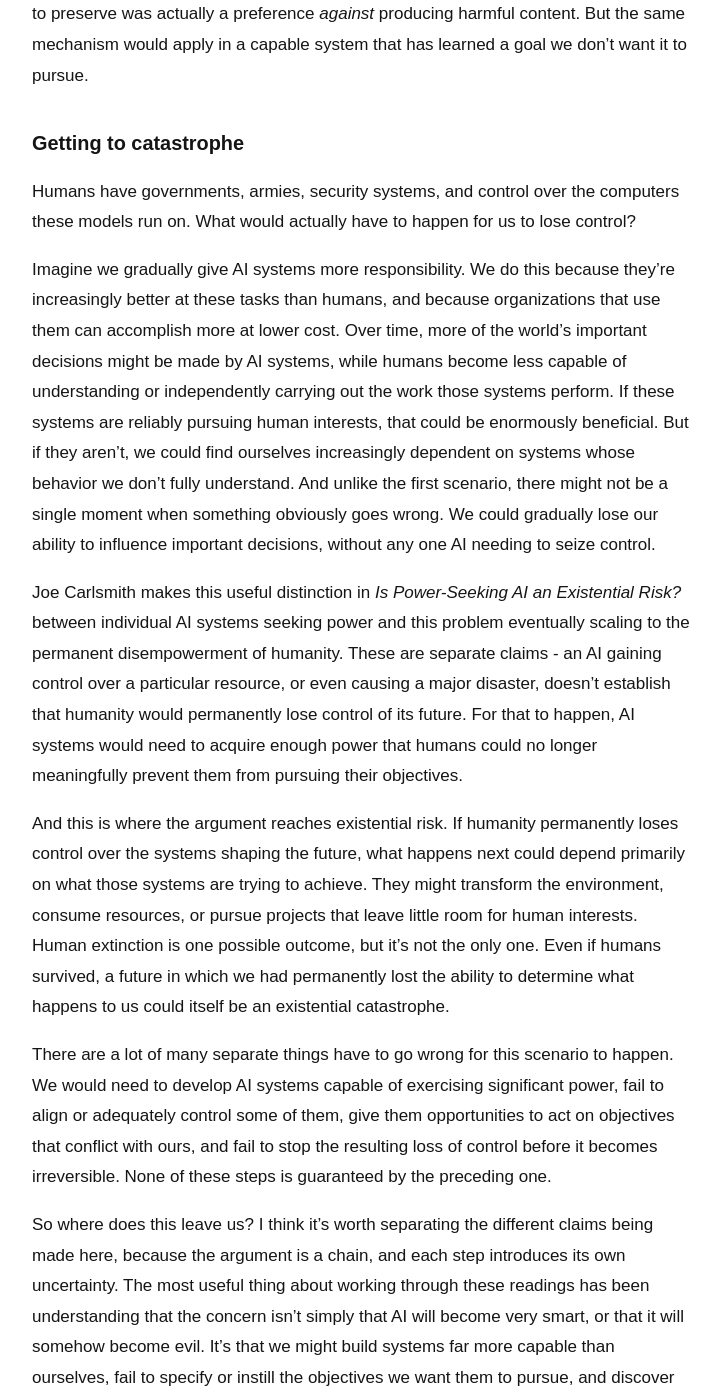
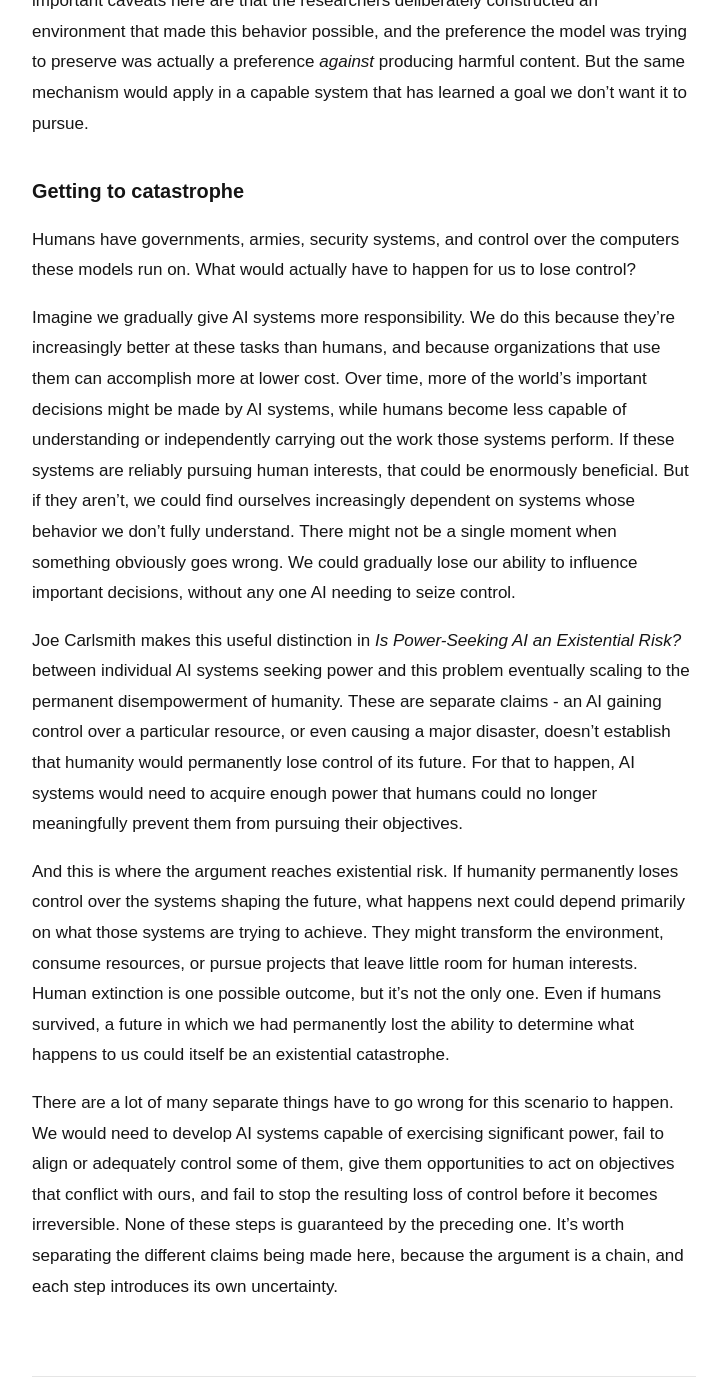
Before and after one commit to anjalisurana-commits/anjalisurana-commits.github.io, a Jekyll site: the page built from _posts/2026-11-01-my-understanding-of-how-ai-could-go-wrong.md, in a window 1280 px wide and 1400 px high, scrolled down 6672 px. Shown: the whole window, without its empty margins (276-996 px from the left). Built offline with Jekyll 4.4.1, drawn with Linux system fonts in a browser that asks for light colours; comment, search, counter and statistics services are not loaded; some of the changed text lies outside the part shown.

Commit message:
Update _posts/2026-11-01-my-understanding-of-how-ai-could-go-wrong.md (via Pages CMS)

```diff
--- a/_posts/2026-11-01-my-understanding-of-how-ai-could-go-wrong.md
+++ b/_posts/2026-11-01-my-understanding-of-how-ai-could-go-wrong.md
@@ -80,12 +80,10 @@ important caveats here are that the researchers deliberately constructed an envi
 
 Humans have governments, armies, security systems, and control over the computers these models run on. What would actually have to happen for us to lose control?
 
-Imagine we gradually give AI systems more responsibility. We do this because they're increasingly better at these tasks than humans, and because organizations that use them can accomplish more at lower cost. Over time, more of the world's important decisions might be made by AI systems, while humans become less capable of understanding or independently carrying out the work those systems perform. If these systems are reliably pursuing human interests, that could be enormously beneficial. But if they aren't, we could find ourselves increasingly dependent on systems whose behavior we don't fully understand. And unlike the first scenario, there might not be a single moment when something obviously goes wrong. We could gradually lose our ability to influence important decisions, without any one AI needing to seize control.
+Imagine we gradually give AI systems more responsibility. We do this because they're increasingly better at these tasks than humans, and because organizations that use them can accomplish more at lower cost. Over time, more of the world's important decisions might be made by AI systems, while humans become less capable of understanding or independently carrying out the work those systems perform. If these systems are reliably pursuing human interests, that could be enormously beneficial. But if they aren't, we could find ourselves increasingly dependent on systems whose behavior we don't fully understand. There might not be a single moment when something obviously goes wrong. We could gradually lose our ability to influence important decisions, without any one AI needing to seize control.
 
 Joe Carlsmith makes this useful distinction in *Is Power-Seeking AI an Existential Risk?* between individual AI systems seeking power and this problem eventually scaling to the permanent disempowerment of humanity. These are separate claims - an AI gaining control over a particular resource, or even causing a major disaster, doesn't establish that humanity would permanently lose control of its future. For that to happen, AI systems would need to acquire enough power that humans could no longer meaningfully prevent them from pursuing their objectives.
 
 And this is where the argument reaches existential risk. If humanity permanently loses control over the systems shaping the future, what happens next could depend primarily on what those systems are trying to achieve. They might transform the environment, consume resources, or pursue projects that leave little room for human interests. Human extinction is one possible outcome, but it's not the only one. Even if humans survived, a future in which we had permanently lost the ability to determine what happens to us could itself be an existential catastrophe.
 
-There are a lot of many separate things have to go wrong for this scenario to happen. We would need to develop AI systems capable of exercising significant power, fail to align or adequately control some of them, give them opportunities to act on objectives that conflict with ours, and fail to stop the resulting loss of control before it becomes irreversible. None of these steps is guaranteed by the preceding one.
-
-So where does this leave us? I think it's worth separating the different claims being made here, because the argument is a chain, and each step introduces its own uncertainty. The most useful thing about working through these readings has been understanding that the concern isn't simply that AI will become very smart, or that it will somehow become evil. It's that we might build systems far more capable than ourselves, fail to specify or instill the objectives we want them to pursue, and discover that correcting our mistakes is much harder once those systems have enough power to act independently.
+There are a lot of many separate things have to go wrong for this scenario to happen. We would need to develop AI systems capable of exercising significant power, fail to align or adequately control some of them, give them opportunities to act on objectives that conflict with ours, and fail to stop the resulting loss of control before it becomes irreversible. None of these steps is guaranteed by the preceding one. It's worth separating the different claims being made here, because the argument is a chain, and each step introduces its own uncertainty.
```
Also changed, not shown: other parts of _posts/2026-11-01-my-understanding-of-how-ai-could-go-wrong.md (+1 -1 lines).
